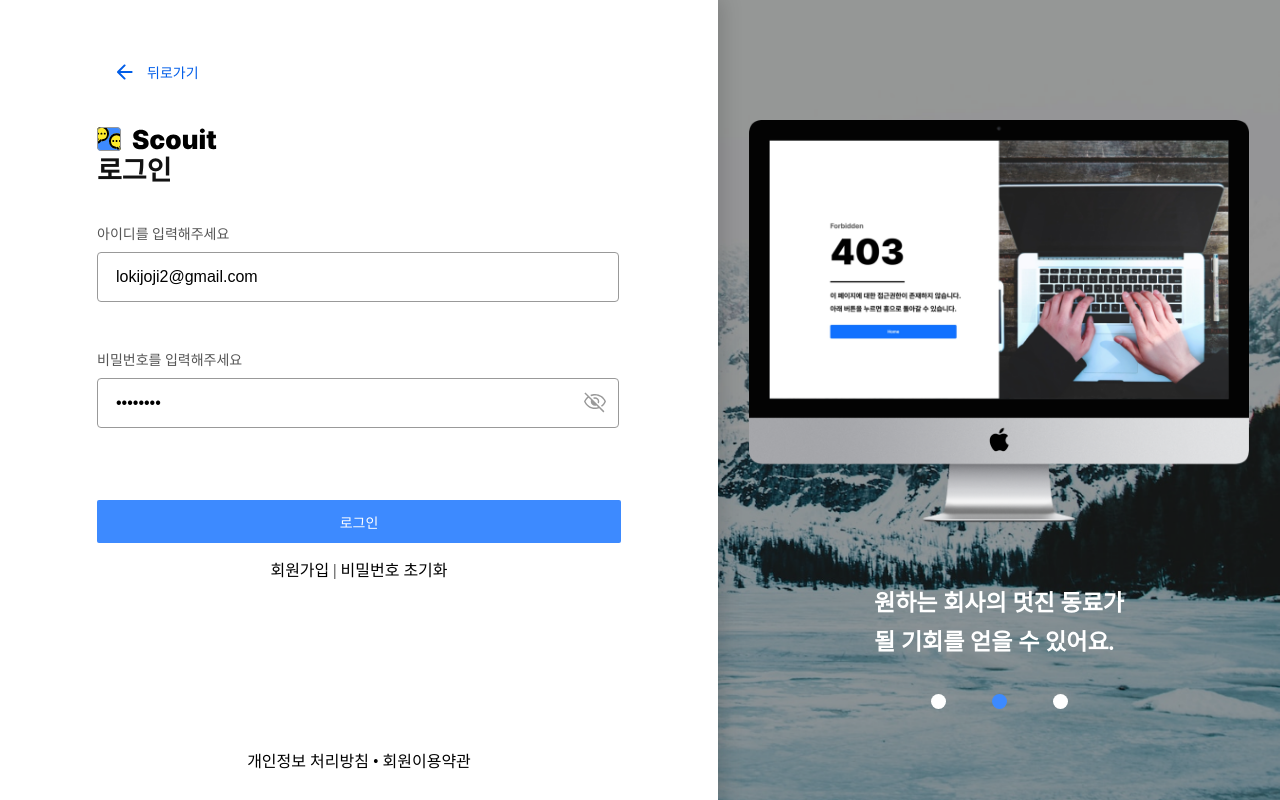
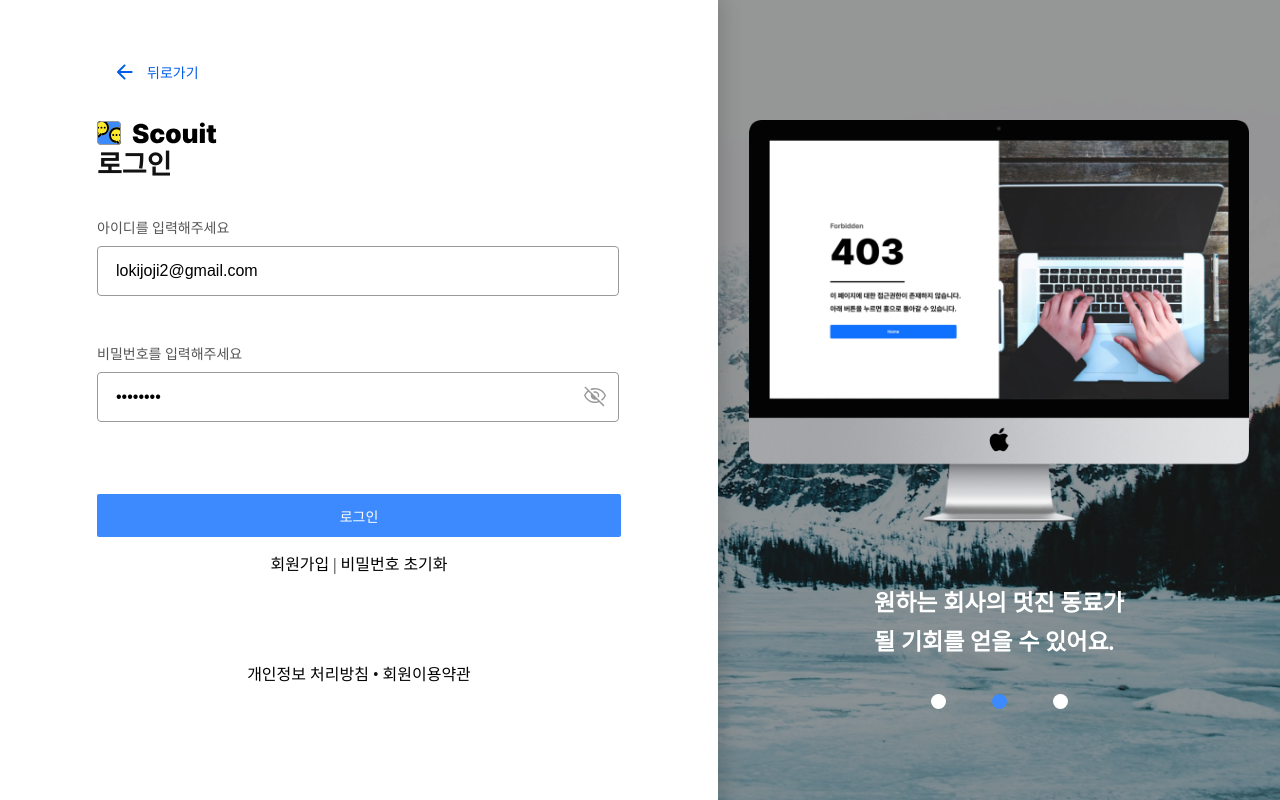
Before and after one commit to scouit/scouit-frontend, a React app: page /signin in a window 1280 px wide. Built offline with nearby package versions, Linux system fonts and the light colour scheme; no server answers.

Commit message:
(#17) feat: Link hover시 밑줄 추가, 버튼 absolute, form 중앙 정렬

```diff
--- a/src/components/common/text/index.tsx
+++ b/src/components/common/text/index.tsx
@@ -12,6 +12,7 @@ interface Props {
   color?: keyOfColor;
   margin?: string;
   padding?: string;
+  underLine?: boolean;
   children: ReactNode;
 }
 
@@ -22,6 +23,7 @@ export const Text = ({
   color = 'gray9',
   margin,
   padding,
+  underLine,
   children,
 }: Props) => {
   return (
@@ -32,6 +34,7 @@ export const Text = ({
       size={size}
       marign={margin}
       padding={padding}
+      underLine={underLine}
     >
       {children}
     </_Wrapper>
@@ -44,10 +47,17 @@ const _Wrapper = styled.div<{
   size: keyOfFont;
   marign: string;
   padding: string;
+  underLine: boolean;
 }>`
   padding: ${({ padding }) => padding && padding};
   text-align: ${({ align }) => align};
   ${({ theme, size }) => theme.font[size]};
   color: ${({ theme, color }) => theme.color[color]};
   margin: ${({ marign }) => marign && marign};
+  > a {
+    :hover {
+      text-decoration: ${({ underLine }) => underLine && 'underLine'};
+      white-space: pre;
+    }
+  }
 `;
--- a/src/layouts/AuthWrapper.tsx
+++ b/src/layouts/AuthWrapper.tsx
@@ -22,20 +22,24 @@ export const AuthWrapper = ({ children, onSubmit }: PropsType) => {
     <_Wrapper>
       <_Content>
         <_ContentInner>
+          <_ButtonAbsolute>
             <Button
               width="fit-content"
               kind="text"
               color="primaryDarken2"
-            margin="50px 0 30px 0"
               Icon={<Arrow direction="left" color="#005DE8" />}
             >
               뒤로가기
             </Button>
-          <form onSubmit={onSubmitPreventDefault}>{children}</form>
-          <_PolicyLink>
-            <Link to="/signup">개인정보 처리방침</Link> •
-            <Link to="/reset-password"> 회원이용약관</Link>
-          </_PolicyLink>
+          </_ButtonAbsolute>
+
+          <form onSubmit={onSubmitPreventDefault}>
+            <_AuthContent>{children}</_AuthContent>
+            <Text align="center" underLine={true}>
+              <Link to="/signup">개인정보 처리방침</Link> •&nbsp;
+              <Link to="/reset-password">회원이용약관</Link>
+            </Text>
+          </form>
         </_ContentInner>
       </_Content>
       <_BackgroundImg src={AuthBack} />
@@ -48,11 +52,13 @@ const _Wrapper = styled.div`
   display: flex;
 `;
 
-const _PolicyLink = styled.div`
+const _ButtonAbsolute = styled.div`
   position: absolute;
-  width: 524px;
-  text-align: center;
-  bottom: 30px;
+  top: 50px;
+`;
+
+const _AuthContent = styled.div`
+  height: 550px;
 `;
 
 const _Content = styled.div`
@@ -66,8 +72,12 @@ const _Content = styled.div`
 
 const _ContentInner = styled.div`
   width: 524px;
+  height: 100%;
   margin: 0 auto;
   overflow: hidden;
+  display: flex;
+  flex-direction: column;
+  justify-content: center;
 `;
 
 const _BackgroundImg = styled.img`
--- a/src/pages/auth/SignUp.tsx
+++ b/src/pages/auth/SignUp.tsx
@@ -50,9 +50,9 @@ export const SignUpPage = () => {
         />
       </ColumnGap>
       <Button>회원가입</Button>
-      <Text margin="20px 0 0 0" align="center" size="body1">
-        <Link to="/signin">로그인</Link> |
-        <Link to="/reset-password"> 비밀번호 찾기</Link>
+      <Text margin="20px 0 0 0" align="center" size="body1" underLine={true}>
+        <Link to="/signin">로그인</Link> |&nbsp;
+        <Link to="/reset-password">비밀번호 찾기</Link>
       </Text>
     </AuthWrapper>
   );
```
Lines whose indentation alone changed are shown as unchanged.
